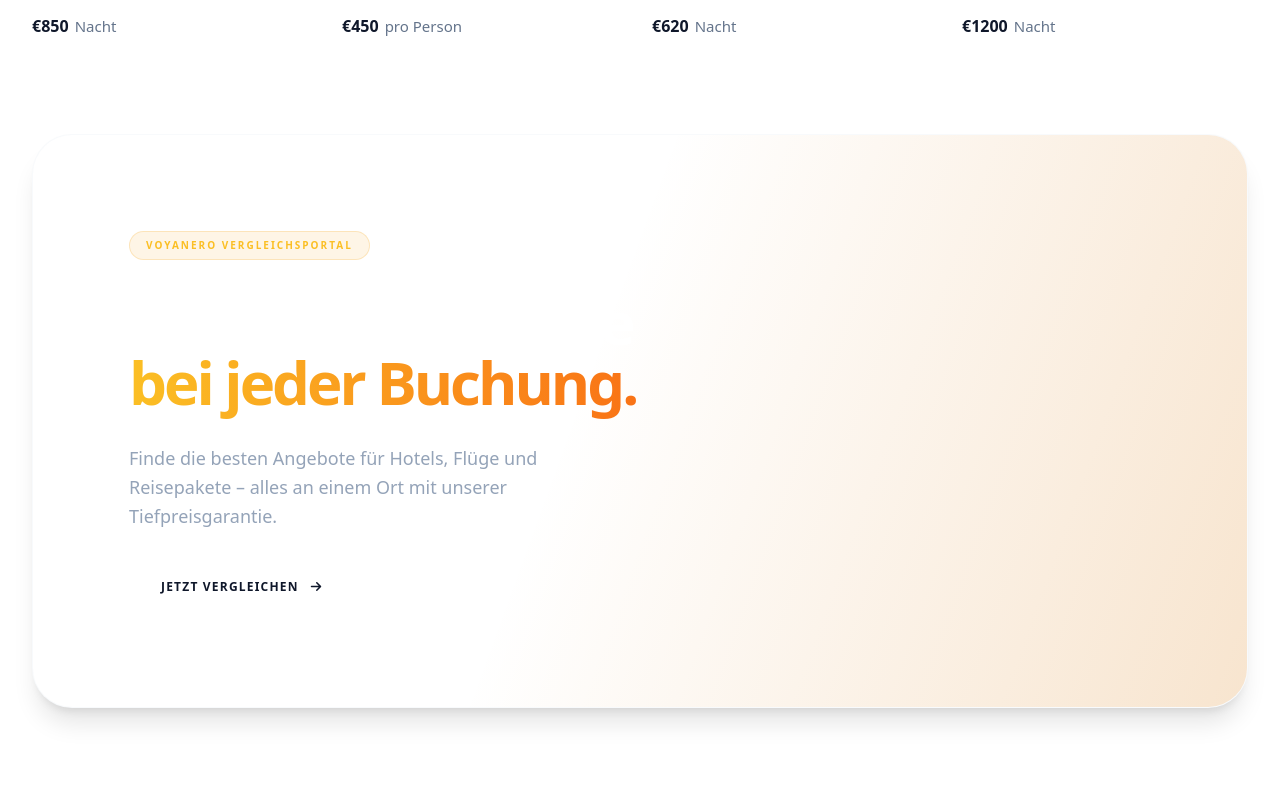
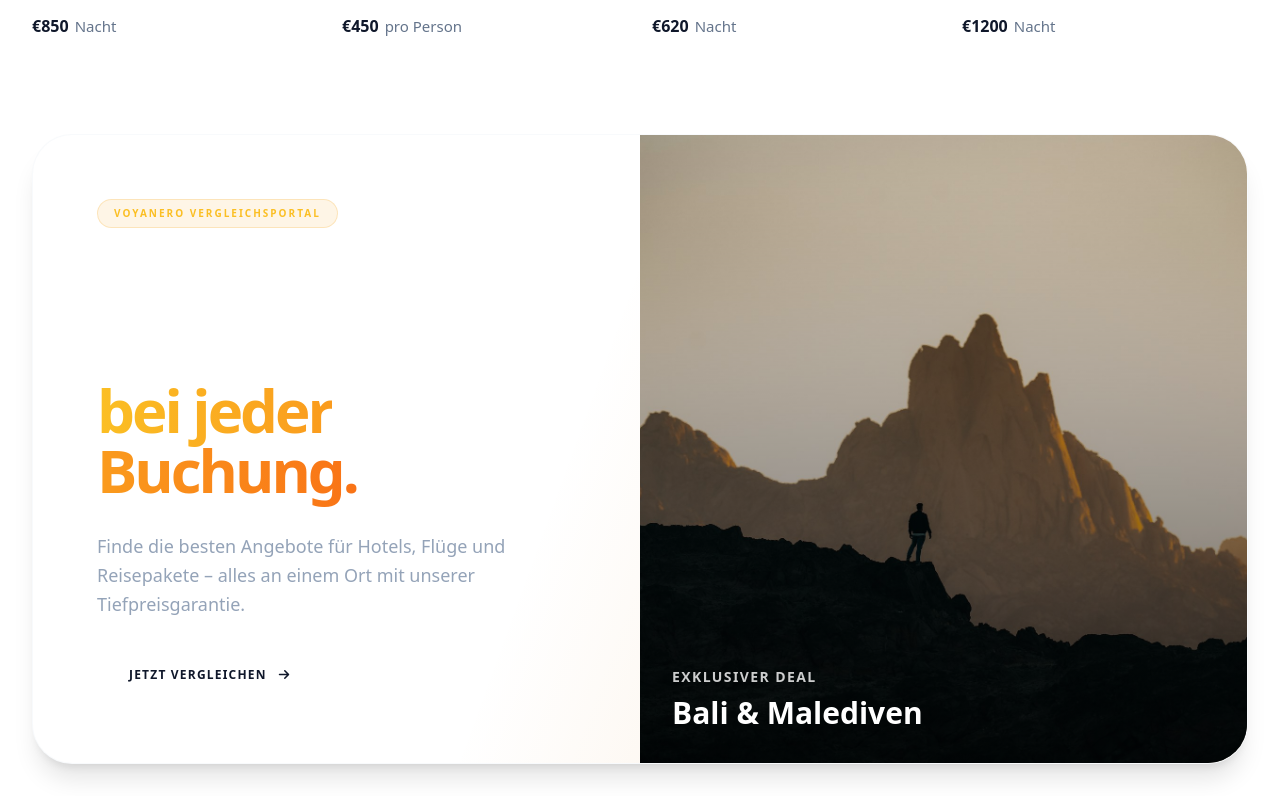
Before and after one commit to Redamzi/voyanero, a Next.js app in the folder frontend/: page / in a window 1280 px wide. Shown: the part 1304-2100 px from the top of the page. Built offline with nearby package versions, Linux system fonts and the light colour scheme; no server answers.

Commit message:
fix(frontend): repair promo card layout and show explicit api errors

```diff
--- a/frontend/app/page.tsx
+++ b/frontend/app/page.tsx
@@ -248,9 +248,11 @@ export default function Home() {
 
         {/* 3. PROMO CARD (Bento Style) */}
         <section className="max-w-[1600px] mx-auto px-4 sm:px-6 lg:px-8">
-          <BentoCard className="!p-0 relative overflow-hidden bg-[#111827] text-white flex flex-col md:flex-row items-center min-h-[500px] md:min-h-[400px]">
+          <BentoCard noPadding={true} className="relative overflow-hidden bg-[#111827] text-white min-h-[500px] md:min-h-[400px]">
+            {/* Inner Flex Container to bypass BentoCard's internal div block */}
+            <div className="flex flex-col md:flex-row h-full w-full">
               {/* Background Accents */}
-            <div className="absolute top-0 right-0 w-2/3 h-full bg-gradient-to-l from-amber-600/20 to-transparent skew-x-[-20deg] translate-x-32" />
+              <div className="absolute top-0 right-0 w-2/3 h-full bg-gradient-to-l from-amber-600/20 to-transparent skew-x-[-20deg] translate-x-32 pointer-events-none" />
 
               {/* Content Side */}
               <div className="flex-1 p-8 md:p-16 flex flex-col justify-center items-start space-y-8 relative z-10 w-full">
@@ -283,6 +285,7 @@ export default function Home() {
                 <div className="absolute inset-0 bg-gradient-to-t from-black/60 to-transparent flex flex-col justify-end p-8">
                   <span className="text-white/80 font-bold uppercase tracking-widest text-sm mb-2">Exklusiver Deal</span>
                   <span className="text-white font-black text-3xl">Bali & Malediven</span>
+                </div>
               </div>
             </div>
           </BentoCard>
--- a/frontend/app/search/page.tsx
+++ b/frontend/app/search/page.tsx
@@ -329,7 +329,9 @@ function SearchContent() {
 
             } catch (err) {
                 console.error("Data fetch failed", err);
-                setError("Daten konnten nicht geladen werden.");
+                // Show real error message from backend if available
+                const msg = err instanceof Error ? err.message : "Daten konnten nicht geladen werden.";
+                setError(msg.replace("API Error: 500 - ", "").replace("API Error: 400 - ", ""));
                 setListings([]);
                 setFlightOffers([]);
             } finally {
```
Lines whose indentation alone changed are shown as unchanged.
